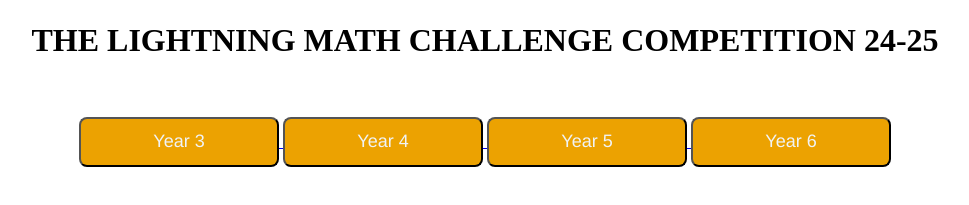
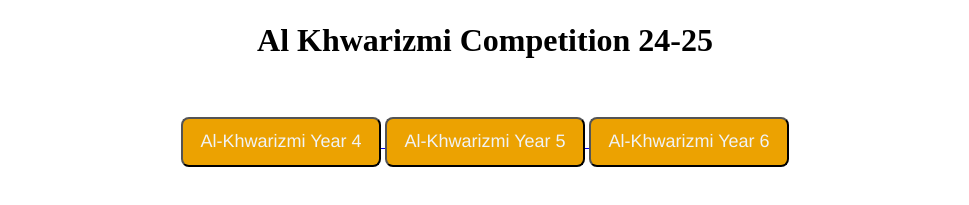
Before and after one commit to Yong-coder/EadadCompetition, a plain HTML site: page index.html in a window 1280 px wide. Shown: the part 469-674 px from the top of the page, without its empty margins (155-1124 px from the left). Drawn offline with Linux system fonts and the light colour scheme.

Commit message:
Update index.html

```diff
--- a/index.html
+++ b/index.html
@@ -13,11 +13,11 @@
         <br>
 
         <h1>
-            <b> THE LIGHTNING MATH CHALLENGE COMPETITION 24-25</b>
+            <b> Al Khwarizmi Competition 24-25</b>
         </h1>
 
         <br><br>
-    <a href="https://forms.office.com/r/CxM4xt3CSw" target="_blank">
+    <a href="https://forms.gle/voTyfmNNcc7tcmkL7" target="_blank">
       <button
         style="
        background-color: rgb(236, 162, 1);
@@ -30,7 +30,7 @@
             sans-serif;
         "
       >
-        Year 3
+        Al-Khwarizmi Year 4
       </button>
 
 
@@ -48,7 +48,8 @@
             sans-serif;
         "
       >
-        Year 4
+      Al-Khwarizmi Year 5
+
       </button>
 
 
@@ -66,25 +67,11 @@
             sans-serif;
         "
       >
-        Year 5
+      Al-Khwarizmi Year 6
+
       </button>
 
 
-        <a href="https://forms.office.com/r/cAcrmNzZ7m" target="_blank">
-      <button
-        style="
-       background-color: rgb(236, 162, 1);
-          color: rgb(240, 243, 246);
-          border-radius: 8px;
-          height: 50px;
-          width: 200px;
-          font-size: 18px;
-          font-family: 'Franklin Gothic Medium', 'Arial Narrow', Arial,
-            sans-serif;
-        "
-      >
-        Year 6
-      </button>
 
     </center>
 
```
